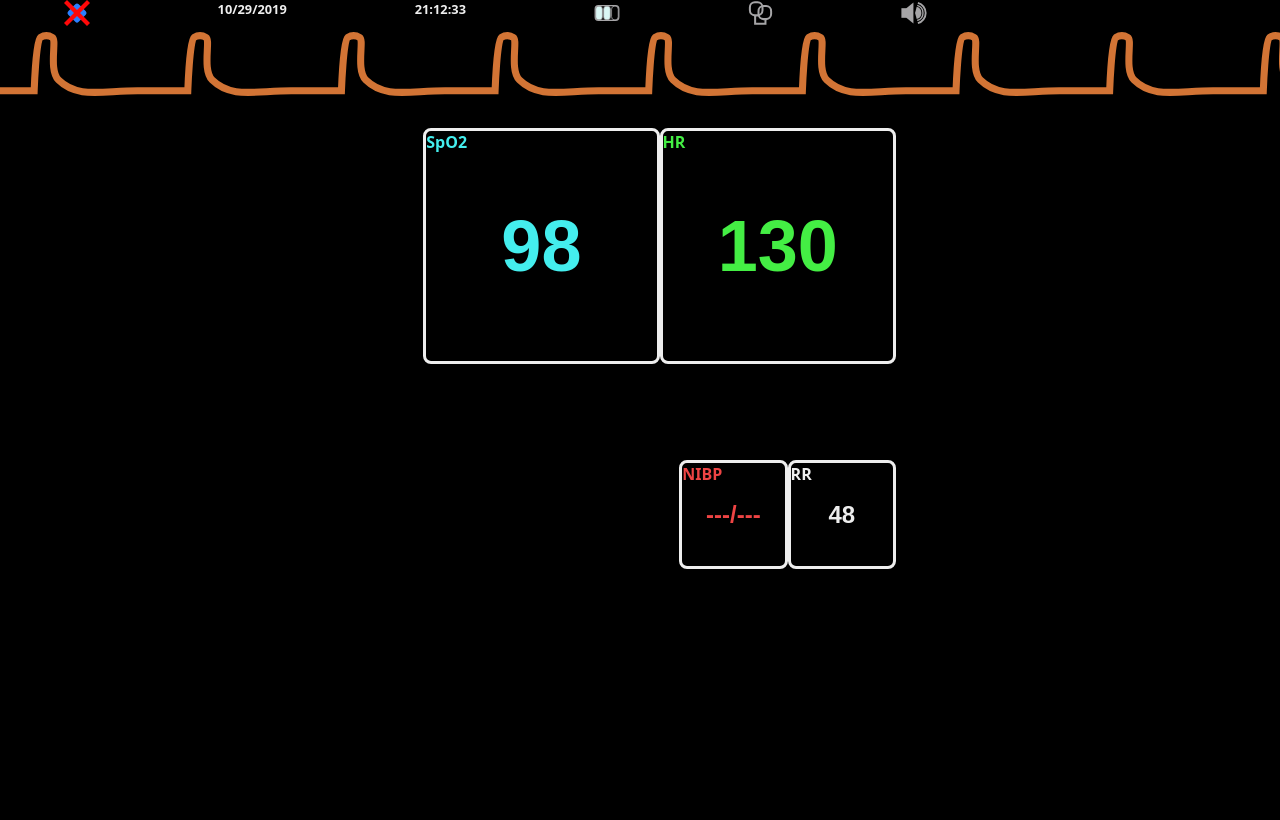
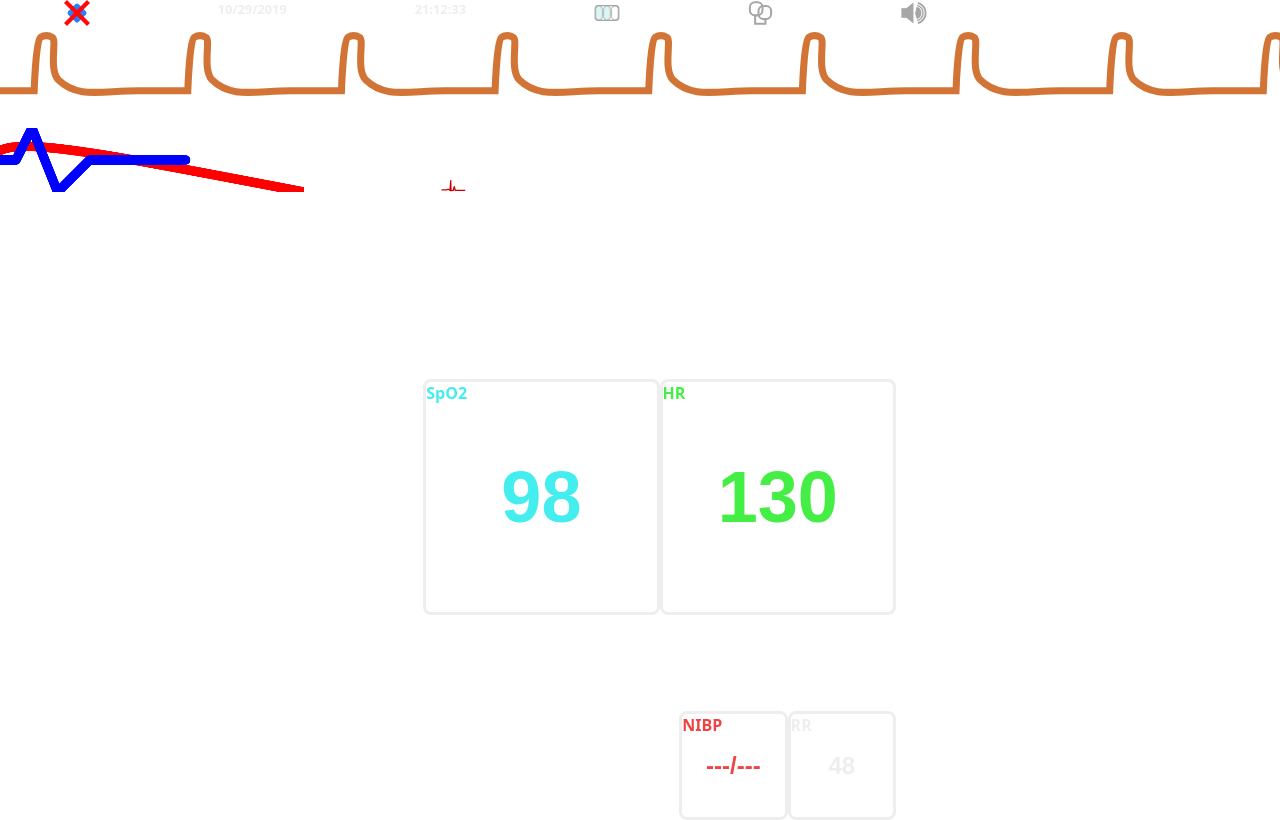
Before and after one commit to JoshuaSpann/sim-monitor, a plain HTML site: page basic.htm in a window 1280 px wide. Shown: the top 820 px of the page. Drawn offline with Linux system fonts and the light colour scheme.

Commit message:
[+] Basic Waveform [Line] Drawing
+ <canvas> for rendering waveforms
+ Basic <script> that holds canvas functionality for drawing a line wave
+ fn() for drawing path based off of coordinates given
~ Other related changes

[jspann]

```diff
--- a/basic.htm
+++ b/basic.htm
@@ -9,11 +9,108 @@
 	<img src='res/x.svg'/> <b var-date></b><b var-time></b><img src='res/bat.svg'/><img src='res/net.svg'/><img src='res/snd.svg'/>
 </div>
 <img wav src='res/wav.svg'/>
+<svg >
+  <g>
+    <!--path
+       style="fill:none;stroke:#000000;stroke-width:0.26458332px;stroke-linecap:butt;stroke-linejoin:miter;stroke-opacity:1"
+       d="m 57.546874,61.804314 c 0,0 1.086145,0.191256 1.41741,0 0.850448,-0.850445 1.039434,-0.850445 1.889882,0 0.850447,0.850447 1.511906,0.755954 1.511906,0 0,-0.755952 1.01999,-22.358019 1.01999,1.766676 0,0.714059 -0.287662,-1.459569 0.633655,-1.695805 0.921317,-0.236235 1.464658,-0.0567 2.244234,-0.363801 1.32409,-0.773981 1.348788,-8.381344 3.519904,0.198437 0.566964,0.330729 0.401596,0.09449 10.37072,0.09449"
+       /-->
+    <path
+       style="fill:none;stroke:#c40000;stroke-width:1.26458332px;stroke-linecap:butt;stroke-linejoin:miter;stroke-opacity:1"
+       d="
+m 57.546874,61.804314
+h 5.41741
+l
+1,-0.5 2,1 0.8,-10 0.2,11 0.3,-1
+h 2
+l 1,-4 1,4 10,0.1"
+       />
+  </g>
+</svg>
+<canvas wav='hr' width='1000' height='200'></canvas>
 <div vital='HR'><input value='130'></input></div>
 <div vital='SpO2'><input value='98'></input></div>
 <div sub vital='RR'><input value='48'></input></div>
 <div sub vital='NIBP'><input value='---/---'></input></div>
 </body>
+
+<script>
+let l = console.log
+let canvasHr = document.querySelector("[wav='hr']")
+l(canvasHr)
+if (canvasHr.getContext) {
+	var ctx = canvasHr.getContext('2d')
+	ctx._containerWidth = canvasHr.offsetWidth
+	ctx._containerHeight = canvasHr.offsetHeight
+/*
+	ctx.beginPath()
+	ctx.moveTo(10,45)
+	ctx.lineTo(180,47)
+	ctx.moveTo(180,47)
+//x,y
+	ctx.lineTo(280,7)
+	ctx.lineWidth= 10
+	ctx.lineCap = 'round'
+	ctx.lineJoin = 'round'
+	ctx.strokeStyle='#e44'
+	ctx.stroke()
+*/
+
+	waveformSinus(ctx)
+}
+function waveformSinus(context) {
+	let c =context
+	c.beginPath()
+	c.lineCap = 'round'
+	c.lineJoin = 'round'
+	c.lineWidth = 30
+	c.strokeStyle = 'red'
+//x,y
+	c.moveTo(0, 200)
+//ctrlPt1x, ctrlPt1y, cp2x, cp2y, x,y
+	c.bezierCurveTo(10,10, 10,10, c._containerWidth,c._containerHeight)
+//x1,y1,x2,y2,radius
+	//c.arcTo(100,50, 200,50, 75)
+	c.stroke()
+
+	c.beginPath()
+	c.strokeStyle = 'blue'
+	drawWave(c,[
+		//StartPoints
+		[0,c._containerHeight/2],
+		//RelativeLineDrawing (Add x-px, Add y-px)
+		[100,0],
+		[50,100],
+		[80,-200],
+		[100,100],
+		[300,0]
+	])
+	c.stroke()
+}
+function drawWave(context, coordinates, useExactCoordinates) {
+	let c = context
+	let xy_prev = coordinates[0]
+	let xy_last = xy_prev
+	for (let xy_i in coordinates) {
+		if (isNaN(xy_i) || xy_i == 0) continue
+		let xy = coordinates[xy_i]
+		let x = xy[0]
+		let y = xy[1]
+		let newX = xy_prev[0]+x
+		let newY = xy_prev[1]-y
+		if (useExactCoordinates) {
+			newX = x
+			newY = y
+		}
+		c.moveTo(xy_prev[0], xy_prev[1])
+		c.lineTo(newX, newY)
+		xy_prev = [newX,newY]
+		xy_last = [newX,newY]
+	}
+	return xy_last
+}
+</script>
+
 <script>
 let varDate = document.querySelector('[var-date]')
 let varTime = document.querySelector('[var-time]')
@@ -83,7 +180,7 @@ input {
 	color: var(--color-light);
 }
 html {
-	background: #000;
+	/*background: #000;*/
 	font-family: 'Sans', sans-serif;
 }
 body {
```
